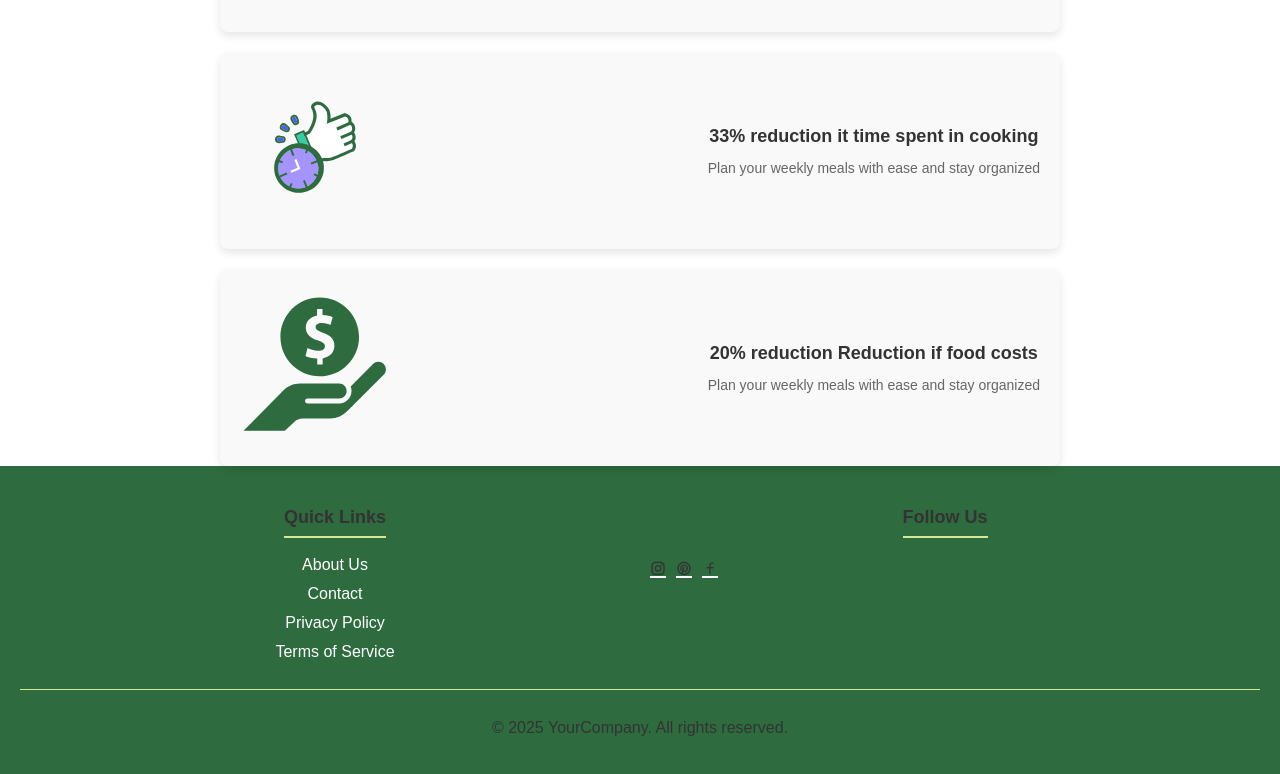
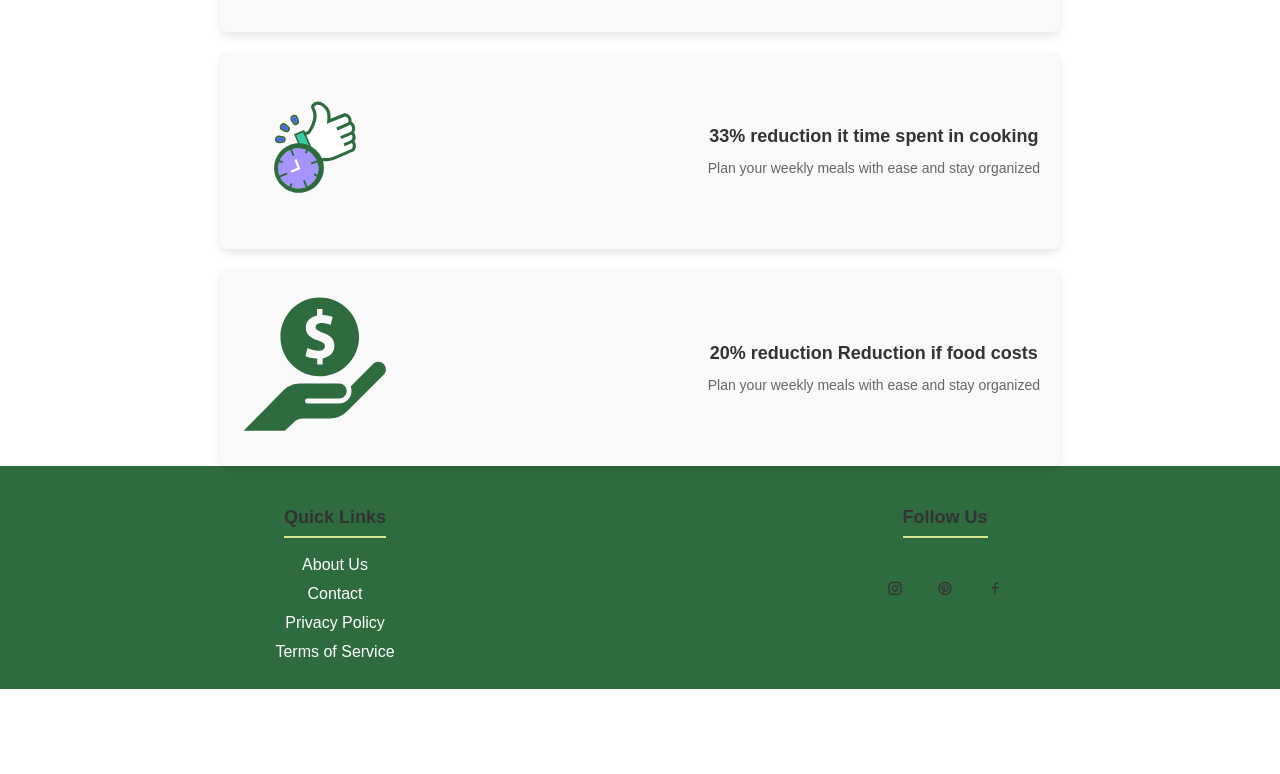
Before and after one commit to Nawelchafi/Dishify-client, a React (Create React App) app: page / in a window 1280 px wide. Shown: the part 1517-2291 px from the top of the page. After the commit the page ends 2206 px from the top, so only its background shows below. Built offline with nearby package versions, Linux system fonts and the light colour scheme.

Commit message:
added footer and styling

```diff
--- /dev/null
+++ b/src/components/Footer/Footer.css
@@ -0,0 +1,63 @@
+.footer {
+  background-color: #2e6c3f;
+  color: white;
+  padding: 20px;
+  text-align: center;
+  font-family: "Oswald", Helvetica, sans-serif;
+}
+
+.footer-container {
+  display: flex;
+  justify-content: space-between;
+  align-items: flex-start;
+  flex-wrap: wrap;
+  max-width: 1200px;
+  margin: 0 auto;
+
+}
+
+.social-media {
+  text-align: center;
+}
+
+.social-media h3 {
+  margin-bottom: 20px;
+}
+
+.social-media .icons {
+  display: flex;
+  justify-content: center;
+  align-items: center;
+
+  margin-top: 10px;
+}
+
+.social-media a {
+  text-decoration: none;
+  color: white;
+  font-size: 24px;
+  display: flex;
+  align-items: center;
+  justify-content: center;
+  width: 40px;
+  height: 40px;
+  border-radius: 50%;
+  background-color: transparent;
+  transition: background-color 0.3s ease, color 0.3s ease;
+}
+
+.social-media a:hover {
+  color: #2e6c3f;
+  background-color: #d5e893;
+}
+@media (max-width: 768px) {
+ .footer-container {
+    display: flex;
+    flex-direction: column;
+    align-items: center;
+    justify-content: center;
+
+
+}
+
+}
--- /dev/null
+++ b/src/components/Footer/Footer.jsx
@@ -0,0 +1,39 @@
+import React from 'react'
+import './Footer.css'
+function Footer() {
+  return (
+    <div>
+          <footer className="footer">
+              <div className="footer-container">
+
+                  <div className="quick-links">
+                      <h3>Quick Links</h3>
+                      <ul>
+                          <li><a href="/about">About Us</a></li>
+                          <li><a href="/contact">Contact</a></li>
+                          <li><a href="/privacy-policy">Privacy Policy</a></li>
+                          <li><a href="/terms-of-service">Terms of Service</a></li>
+                      </ul>
+                  </div>
+
+                  <div className="social-media">
+                      <h3>Follow Us</h3>
+                      <div className="icons">
+                          <a href="https://instagram.com" target="_blank" rel="noreferrer">
+                              <i className="ri-instagram-line"></i>
+                          </a>
+                          <a href="https://pinterest.com" target="_blank" rel="noreferrer">
+                              <i className="ri-pinterest-line"></i>
+                          </a>
+                          <a href="https://facebook.com" target="_blank" rel="noreferrer">
+                              <i className="ri-facebook-line"></i>
+                          </a>
+                      </div>
+                  </div>
+              </div>
+          </footer>
+    </div>
+  )
+}
+
+export default Footer
--- a/src/pages/HomePage/HomePage.js
+++ b/src/pages/HomePage/HomePage.js
@@ -8,6 +8,7 @@ import { Link } from "react-router-dom";
 import lowcost from "../../../src/save-money-cash-savings-money-reserve-svgrepo-com - Copie.svg"
 import family from "../../../src/family-svgrepo-com.svg"
 import timer from "../../../src/timer-svgrepo-com - Copie.svg"
+import Footer from "../../components/Footer/Footer";
 function HomePage() {
   return (
     <div className="home-container">
@@ -95,40 +96,7 @@ function HomePage() {
           </div>
         </div>
       </section>
-      <footer className="footer">
-        <div className="footer-container">
-
-          <div className="quick-links">
-            <h3>Quick Links</h3>
-            <ul>
-              <li><a href="/about">About Us</a></li>
-              <li><a href="/contact">Contact</a></li>
-              <li><a href="/privacy-policy">Privacy Policy</a></li>
-              <li><a href="/terms-of-service">Terms of Service</a></li>
-            </ul>
-          </div>
-
-          <div className="social-media">
-            <h3>Follow Us</h3>
-            <div className="icons">
-              <a href="https://instagram.com" target="_blank" rel="noreferrer">
-                <i className="ri-instagram-line"></i>
-              </a>
-              <a href="https://pinterest.com" target="_blank" rel="noreferrer">
-                <i className="ri-pinterest-line"></i>
-              </a>
-              <a href="https://facebook.com" target="_blank" rel="noreferrer">
-                <i className="ri-facebook-line"></i>
-              </a>
-            </div>
-          </div>
-        </div>
-
-
-        <div className="footer-bottom">
-          <p>&copy; 2025 YourCompany. All rights reserved.</p>
-        </div>
-      </footer>
+     <Footer/>
     </div>
   );
 }
```
